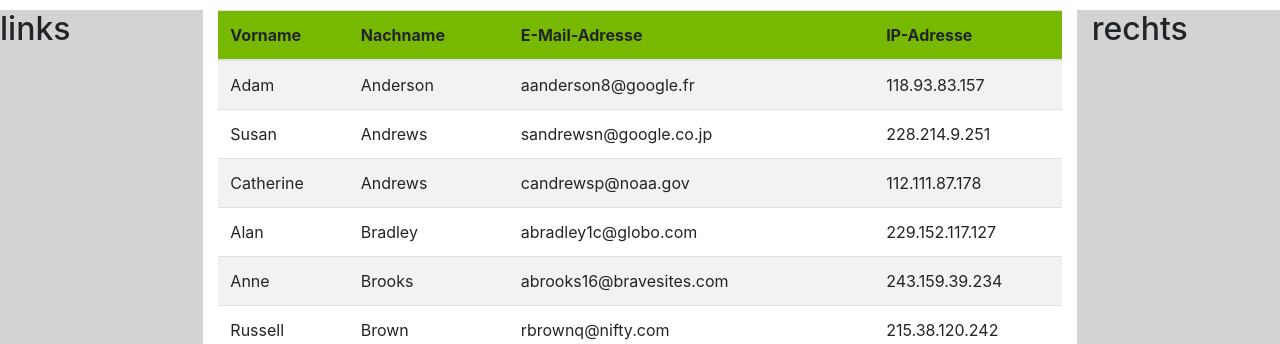
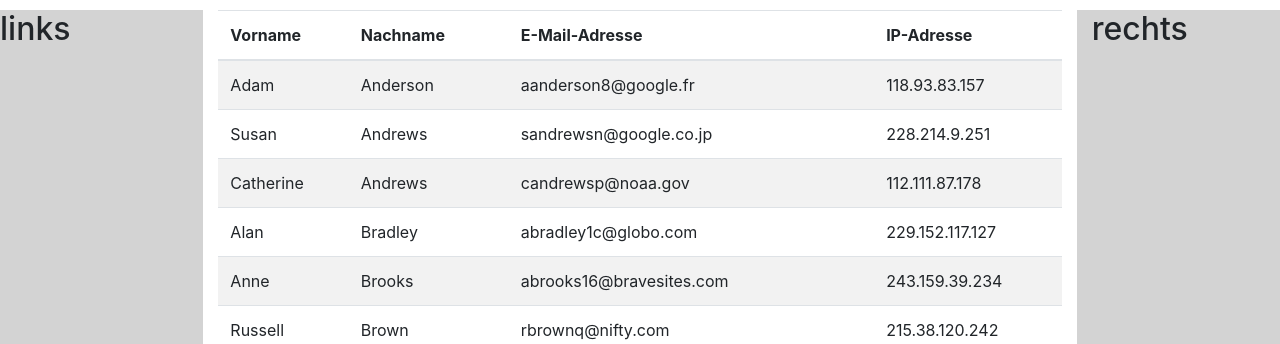
Before and after one commit to iuliiaromanova/WebTech20, a PHP site: page /Uebungen20/Uebung3/uebung3.html in a window 1280 px wide, with the pointer over the restyled element. Shown: the part 252-596 px from the top of the page. Run offline with PHP 8.4, Linux system fonts and the light colour scheme.

Commit message:
Aufgabe 3 (RWD + Bootstrap) Verbesserung

```diff
--- a/Uebungen20/Uebung3/styles/mystyles.css
+++ b/Uebungen20/Uebung3/styles/mystyles.css
@@ -51,8 +51,8 @@ a:hover {
     }
 }
 
-.htw-table tr:hover   {
-    background-color: var(--htw-gruen) !important;
+.htw-table tbody tr:hover   {
+    background-color: var(--htw-gruen) ;
 }
 
 #signature {
```
